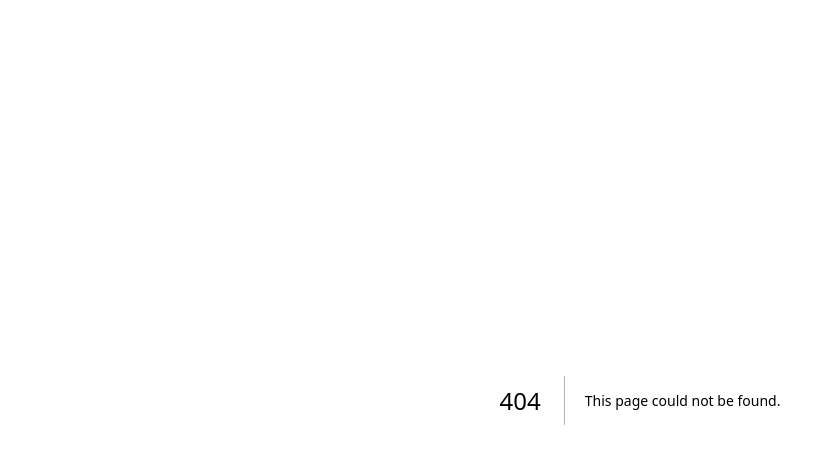
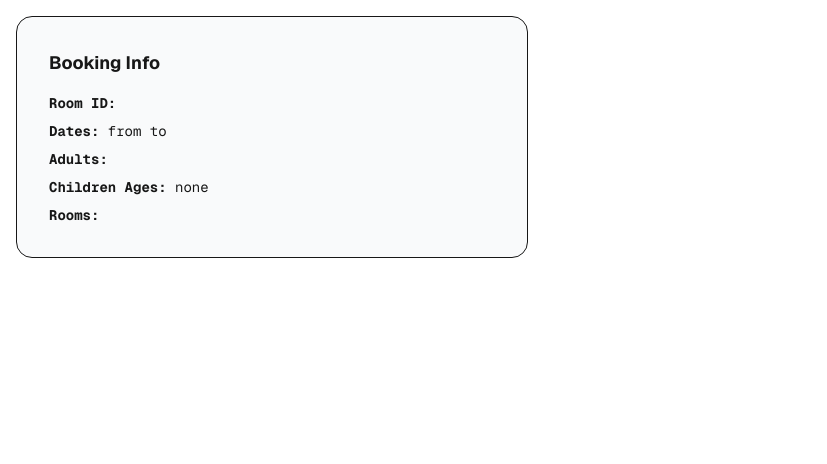
Before and after one commit to tvk777/hotel-booking, a Next.js app: page /checkout in a window 1280 px wide. Before the commit this address had no page. Shown: the top 464 px of the page, without its empty margins (0-827 px from the left). Built offline with nearby package versions, Linux system fonts and the light colour scheme.

Commit message:
add checkout page

```diff
--- /dev/null
+++ b/app/checkout/page.tsx
@@ -0,0 +1,44 @@
+'use client';
+
+import { useSearchParams } from 'next/navigation';
+import { Suspense } from 'react';
+
+function CheckoutContent() {
+  const searchParams = useSearchParams();
+
+  const roomId = searchParams.get('roomId');
+  const checkIn = searchParams.get('checkIn');
+  const checkOut = searchParams.get('checkOut');
+  const adults = searchParams.get('adults');
+  const childrenAges = searchParams.get('childrenAges') || 'none';
+  const rooms = searchParams.get('rooms');
+
+  return (
+    <div className='p-8 font-mono text-sm space-y-2 bg-gray-50 rounded-2xl border m-4 max-w-lg'>
+      <h1 className='font-sans text-lg font-bold mb-4'>Booking Info</h1>
+      <p>
+        <strong>Room ID:</strong> {roomId}
+      </p>
+      <p>
+        <strong>Dates:</strong> from {checkIn} to {checkOut}
+      </p>
+      <p>
+        <strong>Adults:</strong> {adults}
+      </p>
+      <p>
+        <strong>Children Ages:</strong> {childrenAges}
+      </p>
+      <p>
+        <strong>Rooms:</strong> {rooms}
+      </p>
+    </div>
+  );
+}
+
+export default function CheckoutPage() {
+  return (
+    <Suspense fallback={<div>Loading...</div>}>
+      <CheckoutContent />
+    </Suspense>
+  );
+}
--- a/components/rooms/RoomCard.tsx
+++ b/components/rooms/RoomCard.tsx
@@ -2,6 +2,7 @@
 
 import { format, parseISO } from 'date-fns';
 import Image from 'next/image';
+import { useSearchParams } from 'next/navigation';
 import { AvailableRoom } from '@/types/room';
 
 type RoomCardProps = {
@@ -9,6 +10,18 @@ type RoomCardProps = {
 };
 
 export function RoomCard({ room }: RoomCardProps) {
+  const searchParams = useSearchParams();
+
+  const handleReserve = () => {
+    const params = new URLSearchParams(searchParams.toString());
+
+    params.set('roomId', room.id.toString());
+
+    const checkoutUrl = `/checkout?${params.toString()}`;
+
+    window.open(checkoutUrl, '_blank');
+  };
+
   const renderCancellationInfo = () => {
     if (room.cancellation.type === 'non-refundable') {
       return (
@@ -90,7 +103,7 @@ export function RoomCard({ room }: RoomCardProps) {
 
           <button
             type='button'
-            onClick={() => alert(`Booking ${room.name}...`)}
+            onClick={handleReserve}
             className='bg-blue-600 hover:bg-blue-700 text-white font-bold h-11 w-full rounded-full text-sm transition-colors shadow-sm focus:ring-2 focus:ring-blue-500 focus:outline-none text-center flex items-center justify-center'
           >
             Reserve
```
